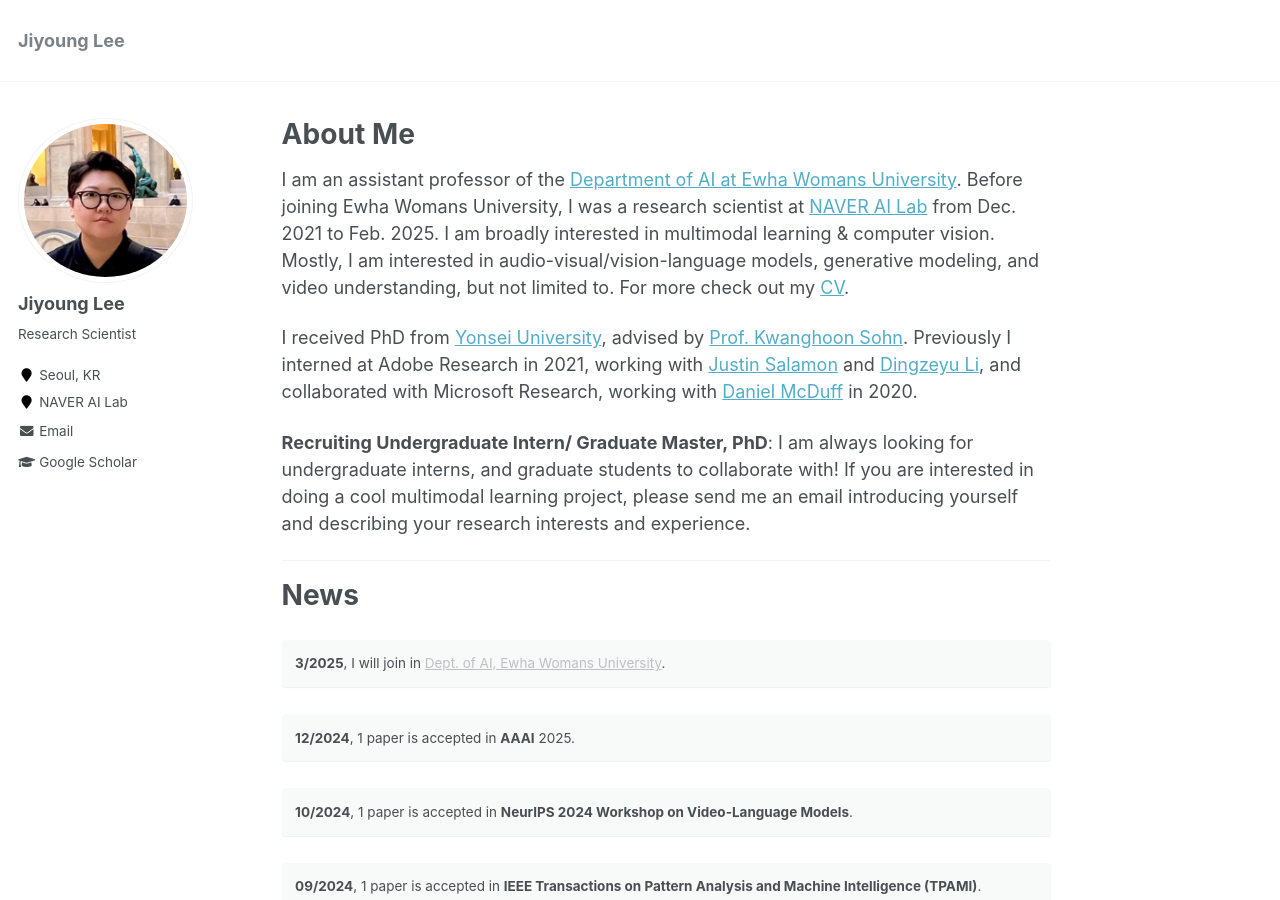
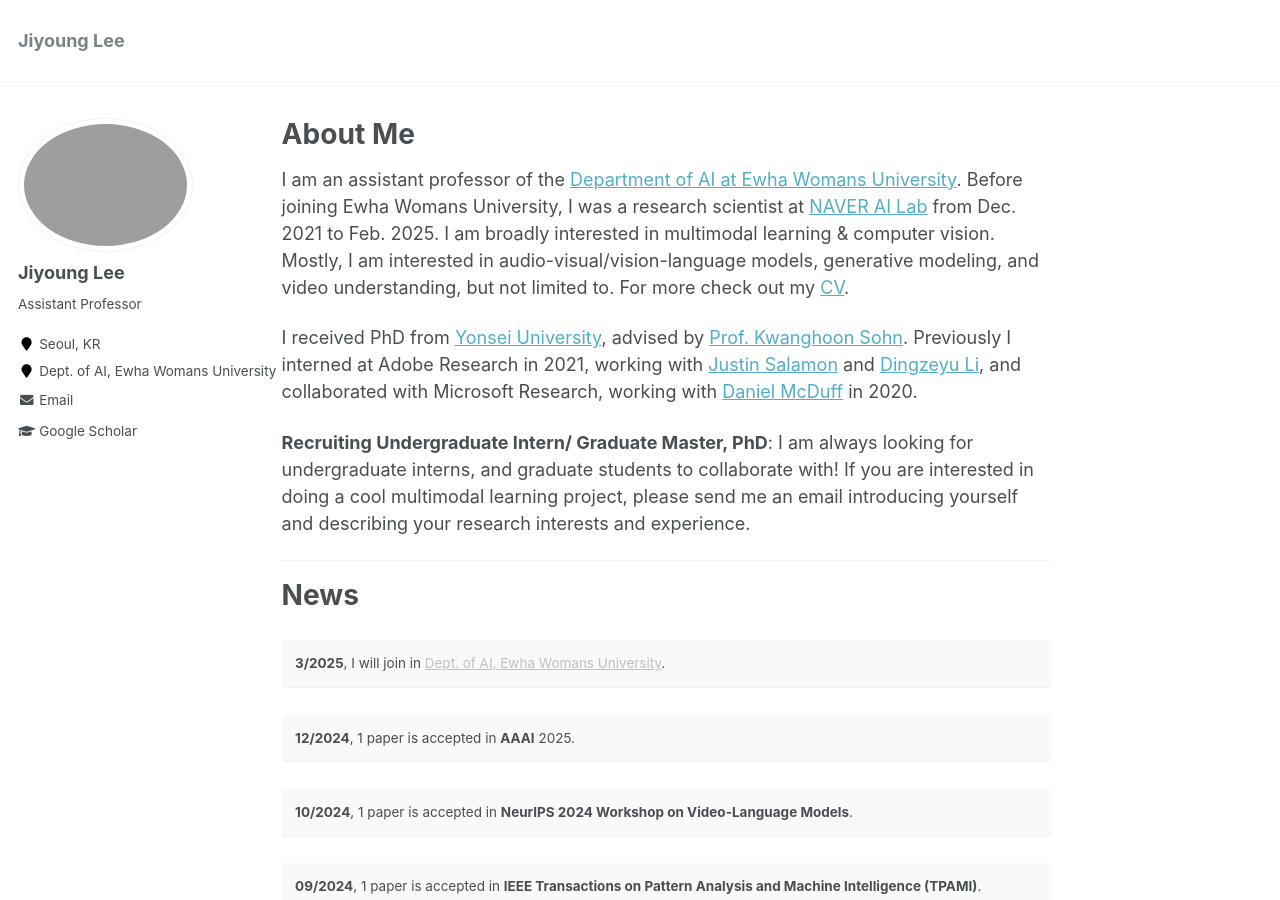
Before and after one commit to lee-jiyoung/lee-jiyoung.github.io, a Jekyll site: the page built from _pages/about.md, in a window 1280 px wide and 900 px high. Built offline with Jekyll 4.4.1, drawn with Linux system fonts in a browser that asks for light colours; formulas are drawn with MathJax 3.

Commit message:
Update _config.yml

```diff
--- a/_config.yml
+++ b/_config.yml
@@ -81,13 +81,13 @@ analytics:
 # Site Author
 author:
   name             : "Jiyoung Lee"
-  avatar           : "profile_new.png"
-  bio              : "Research Scientist"
+  avatar           : "me.png"
+  bio              : "Assistant Professor"
   location         : "Seoul, KR"
-  employer         : "NAVER AI Lab"
+  employer         : "Dept. of AI, Ewha Womans University"
   pubmed           : #"https://www.ncbi.nlm.nih.gov/pubmed/?term=john+snow"
   googlescholar    : "https://scholar.google.com/citations?user=nIPWv9EAAAAJ"
-  email            : "lee.j@navercorp.com"
+  email            : "{firstname}.{lastname}@ewha.ac.kr"
   researchgate     :  # example: "https://www.researchgate.net/profile/yourprofile"
   uri              :
   bitbucket        :
```
